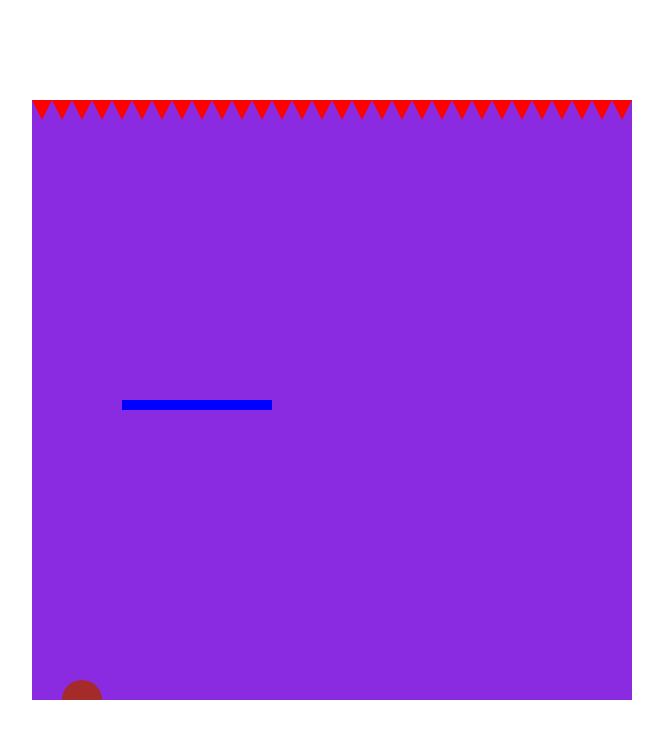
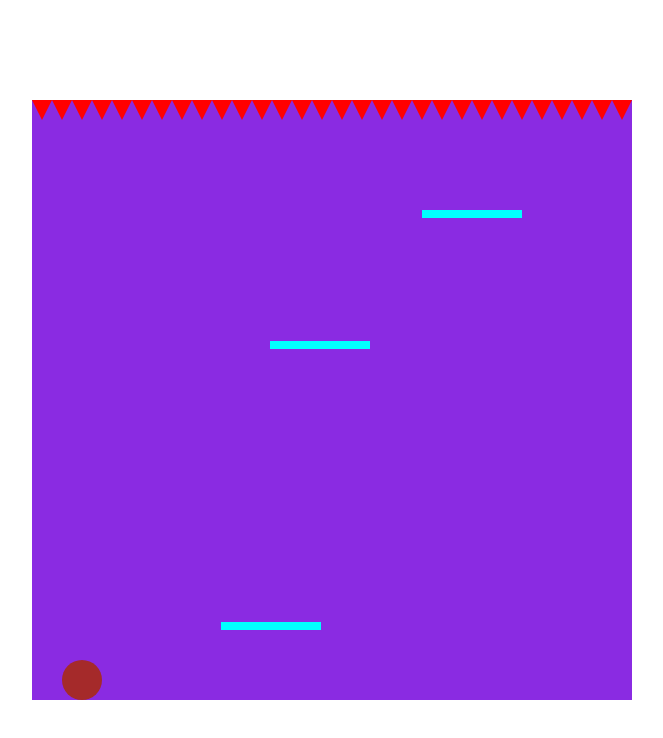
Before and after one commit to karthik11135/Ball-Game, a plain HTML site: page index.html in a window 1280 px wide. Shown: the whole page, without its empty margins (308-971 px from the left). Drawn offline with Linux system fonts and the light colour scheme.

Commit message:
Add files via upload

```diff
--- a/script.js
+++ b/script.js
@@ -3,11 +3,10 @@
 const canvas = document.getElementById("canvas");
 const ctx = canvas.getContext("2d");
 
-// ctx.fillRect()illRect('')
-ctx.fillStyle = "white";
-ctx.font = "2.4rem Arial";
-
-// ctx.fillText("Delta Task 2", canvas.width / 2 - 40, 40);
+function randomIntFromInterval(min, max) {
+  // min and max included
+  return Math.floor(Math.random() * (max - min + 1) + min);
+}
 
 const spikeFn = () => {
   ctx.fillStyle = "red";
@@ -20,35 +19,103 @@ const spikeFn = () => {
     ctx.fill();
   }
 };
-// spikeFn()
 
-const blocks = [];
-
-ctx.fillStyle = "skyblue";
-const blockFn = function (a, b, c = 90, d = 20) {
-  ctx.fillRect(a, b, c, d);
+const func = (param) => {
+  return {
+    x: randomIntFromInterval(0, 500),
+    y: randomIntFromInterval(70, 800),
+    width: 100,
+    height: 8,
+    dy: 1,
+  };
 };
 
-const randomFn = () => {
-  const numOfBlocksInEachLn = Math.trunc(Math.random() * 3) + 1;
-  const yDistance = Math.trunc(Math.random() * 600) + 1;
-  const xDistance = [
-    Math.trunc(Math.random() * 600) + 1,
-    Math.trunc(Math.random() * 600) + 1,
-    Math.trunc(Math.random() * 600) + 1,
-  ];
-  console.log(numOfBlocksInEachLn, yDistance, xDistance[0]);
-  blockFn(xDistance[0], yDistance);
-  blockFn(xDistance[1], yDistance);
-};
+console.log(func(8));
+
+// const generateBar = (bar) => {
+//   const bar = {
+//     x: Math.trunc(Math.random() * 600),
+//     y: Math.trunc(Math.random() * 600),
+//     width: 150,
+//     height: 10,
+//     dy: 1,
+//   };
+//   return bar;
+// };
+
+// console.log(generateBar());
 
 const circle = {
   x: 50,
   y: 50,
   size: 20,
   speed: 2,
+  speedY: 2,
   dx: 0,
   dy: 0,
+};
+
+const barXCo = randomIntFromInterval(70, 500);
+const barYCo = randomIntFromInterval(100, 600);
+
+const bar1 = {
+  x: barXCo,
+  y: barYCo,
+  width: 100,
+  height: 8,
+  dy: 1,
+};
+
+const bar2 = {
+  x: barXCo,
+  y: barYCo,
+  width: 100,
+  height: 8,
+  dy: 1,
+};
+
+const bar3 = {
+  x: randomIntFromInterval(0, 500),
+  y: randomIntFromInterval(400, 500),
+  width: 100,
+  height: 8,
+  dy: 1,
+};
+
+const bar4 = {
+  x: randomIntFromInterval(0, 500),
+  y: randomIntFromInterval(500, 600),
+  width: 100,
+  height: 8,
+  dy: 1,
+};
+
+const bars = [bar1, bar2, bar3, bar4];
+
+const drawBar = (barsArr) => {
+  barsArr.forEach((bar) => {
+    ctx.fillStyle = "cyan";
+    ctx.beginPath();
+    ctx.fillRect(bar.x, bar.y, bar.width, bar.height);
+    ctx.fill();
+  });
+};
+
+const holdBall = (barsArr) => {
+  barsArr.forEach((bar) => {
+    bar.y -= bar.dy;
+    if (
+      circle.y + circle.size >= bar.y &&
+      circle.x + circle.size / 2 >= bar.x &&
+      circle.x - circle.size / 2 < bar.x + bar.width &&
+      circle.y + circle.size < bar.y + bar.height
+    ) {
+      circle.speedY = 0;
+      circle.y = bar.y - circle.size;
+    } else {
+      circle.speedY = 2;
+    }
+  });
 };
 
 const drawCircle = () => {
@@ -58,32 +125,38 @@ const drawCircle = () => {
   ctx.fill();
 };
 
+let i = 0;
 const update = function () {
+  i++;
   ctx.clearRect(0, 0, canvas.width, canvas.height);
-  // randomFn();
   spikeFn();
   drawCircle();
-  ctx.fillStyle = 'blue'
-  ctx.fillRect(90, 300, 150, 10);
-  if(circle.x > 90 && circle.x < 300 && circle.y + circle.size === 300) {
-    // circle.speed = 0;
-    circle.dy = 0;
-    circle.y = 300 - circle.size;
-    console.log('ef')
+  drawBar(bars);
+  holdBall(bars);
+
+  if (i % 90 === 0) {
+    bars.push({
+      x: randomIntFromInterval(0, 500),
+      y: randomIntFromInterval(700, 800),
+      width: 100,
+      height: 8,
+      dy: 1,
+    });
   }
+
   circle.x += circle.dx;
-  circle.y += circle.speed;
+  circle.y += circle.speedY;
 
-  if(circle.y > canvas.height) {
-    circle.y = canvas.height;
+  if (circle.y + circle.size >= canvas.height) {
+    circle.y = canvas.height - circle.size;
+  }
+
+  if (circle.y - circle.size === 20) {
+    alert("game over");
   }
 
   if (circle.x + circle.size > canvas.width || circle.x - circle.size < 0) {
     circle.x *= -1;
-  }
-
-  if (circle.y + circle.size > canvas.height || circle.y - circle.size < 0) {
-    circle.dy *= -1;
   }
 
   requestAnimationFrame(update);
@@ -110,7 +183,6 @@ const keyDown = (e) => {
 const keyUp = (e) => {
   if (e.key === "ArrowRight" || e.key === "ArrowLeft") {
     circle.dx = 0;
-    circle.dy = 0;
   }
 };
 
--- a/styles.css
+++ b/styles.css
@@ -24,6 +24,7 @@ body {
 #canvas {
     /* border-radius: 6px; */
     margin: 0 auto;
+
     background-color: blueviolet;
     border: inset 0.7rem solid transparent
 }
```
Also changed, not shown: index.html (+4 -3 lines).
